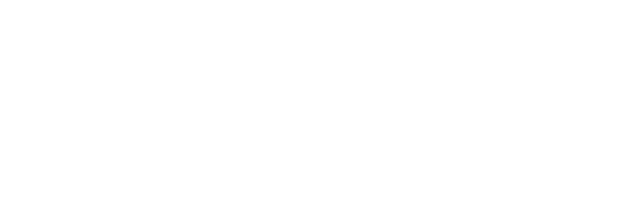
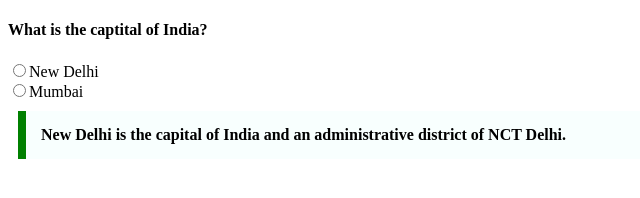
Before and after one commit to acciojob/trivia-prakashon007, a website: page main.html in a window 1280 px wide. Shown: the whole page, without its empty margins (0-640 px from the left). Drawn offline with Linux system fonts and the light colour scheme.

Commit message:
created a submission

```diff
--- a/main.html
+++ b/main.html
@@ -8,6 +8,20 @@
 
 <body>
 	<!-- the entire body must be written by student -->
+	<form>
+	<h4>What is the  captital of India?</h4>
+	<lable for="101">
+		<input type="radio" value="New Dehli" name="city" id="101">New Delhi
+	</lable>
+		<br>
+	<lable for="102">
+		<input type="radio" value="Mumbai" name="city" id="102">Mumbai
+	</lable>
+
+	</form>
+	<blockquote cite="https://en.wikipedia.org/wiki/New_Delhi">
+		New Delhi is the capital of India and an administrative district of NCT Delhi.
+	</blockquote>
     <script type="text/javascript" src="./script.js">
 </script>
 
--- a/styles.css
+++ b/styles.css
@@ -1,2 +1,10 @@
 
 /* Your CSS Code here. */
+blockquote{
+	max-width: 600px;
+	margin: 10px;
+padding: 15px;
+border-left: 8px solid green;
+background-color: #f8fffe;
+font-weight: bold;
+}
```
